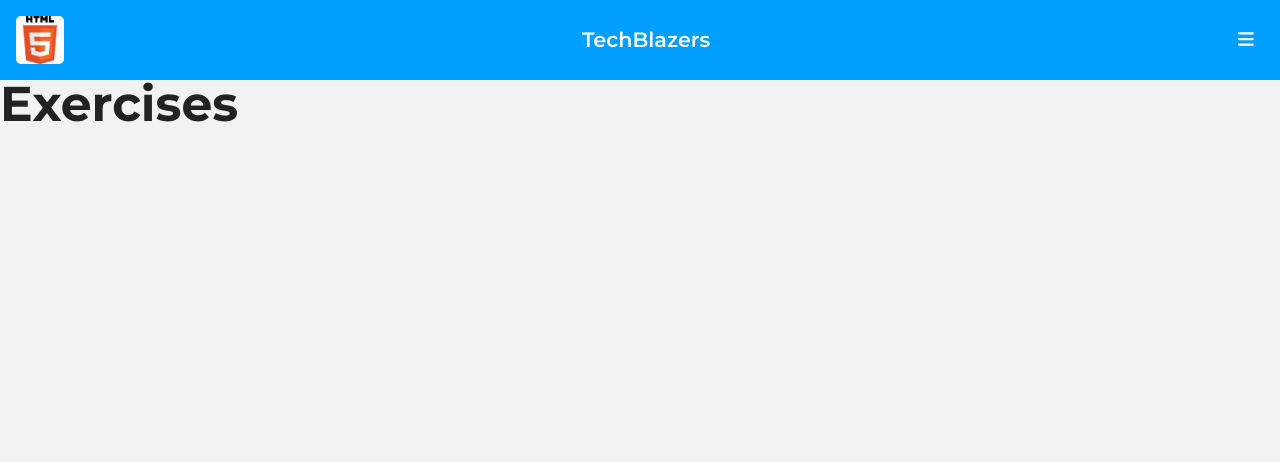
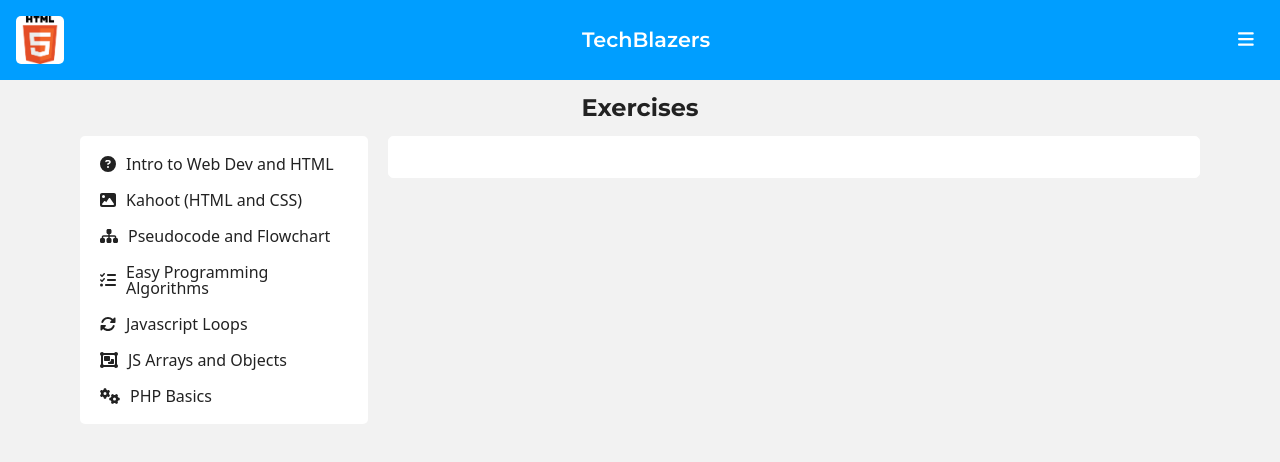
Before and after one commit to RiyaVillamor/Techblazers, a React (Vite) app: page /exercises in a window 1280 px wide. Shown: the top 462 px of the page. Built offline with nearby package versions, Linux system fonts and the light colour scheme.

Commit message:
:construction: Add intro to web dev exercises and enable filtering

```diff
--- a/src/pages/Exercises.jsx
+++ b/src/pages/Exercises.jsx
@@ -1,13 +1,158 @@
-import React from 'react';
+import React, { useState } from 'react';
 import '../styles/pages/Exercises.scss';
+import { FontAwesomeIcon } from '@fortawesome/react-fontawesome';
+import {
+  faQuestionCircle,
+  faImage,
+  faSitemap,
+  faTasks,
+  faSyncAlt,
+  faObjectGroup,
+  faCogs,
+} from '@fortawesome/free-solid-svg-icons';
 
-const Exercises = () => {
+const ExercisesPage = () => {
+  const [selectedExercise, setSelectedExercise] = useState('');
+
+  const exercises = [
+    {
+      id: '1c',
+      title: 'Intro to Web Dev and HTML',
+      content: (
+        <div>
+          <p><strong>Question 1:</strong> Kahoot Questions and Answers</p>
+          <ol type="A">
+            <ul>A. A computer on which the website or web app files are hosted</ul>
+            <ul>B. Internet</ul>
+            <ul>C. Web</ul>
+            <ul>D. <strong className="correct-answer">Server (Correct Answer)</strong></ul>
+          </ol>
+          <p>
+            <strong>Question 2:</strong> The part of the web page that the web browser displays in
+            the browser window, and that you see and interact with.
+          </p>
+          <ol type="A">
+            <ul>A. Back-end</ul>
+            <ul>B. Assembly Language</ul>
+            <ul>C. <strong className="correct-answer"> Front-end (Correct Answer)</strong></ul>
+            <ul>D. Operating System</ul>
+          </ol>
+          <p><strong>Question 3:</strong><span className="correct-answer"> <strong>True</strong></span> or False: Front-end Web Development is also called Client-side Web Development</p>
+          <p><strong>Question 4:</strong>  Which of the following is NOT part of the core web technologies?</p>
+          <ol>
+            <ul>A. JavaScript</ul>
+            <ul>B. <strong className="correct-answer">Python (Correct Answer)</strong></ul>
+            <ul>C. CSS</ul>
+            <ul>D. HTML</ul>
+          </ol>
+          <p><strong>Question 5:</strong> Which of the following is NOT an aspect of web development?</p>
+          <ol>
+            <ul>A. Web Design </ul>
+            <ul>B. Web Programming</ul>
+            <ul>C. <strong className="correct-answer">Web Crawling (Correct Answer)</strong></ul>
+            <ul> D. Web Publishing</ul>
+          </ol>
+          <p><strong>Question 6:</strong> True or <span className="correct-answer"><strong>False:</strong></span> We use CSS to make our web pages dynamic and interactive.</p>
+          <p><strong>Question 7:</strong> Which one do you use to inform the browser that the document is an HTML5 document?</p>
+          <ol type="A">
+            <ul>A. &lt;html&gt;&lt;/html&gt;</ul>
+            <ul>B. <strong className="correct-answer"> &lt;!DOCTYPE html&gt; (Correct Answer)</strong></ul>
+            <ul>C. &lt;meta charset="UTF-8"/&gt;</ul>
+            <ul>D. &lt;head&gt;&lt;/head&gt;</ul>
+          </ol>
+          <p><strong>Question 8:</strong> <span className="correct-answer"><strong>True</strong></span> or False: HTML Elements are placed in the opening tag and take values which convey more information about the element.</p>
+          <p><strong>Question 9:</strong> What is the correct syntax for a closing tag?</p>
+          <ol type="A">
+            <ul>A. [/div]</ul>
+            <ul>B. &lt;\\div&gt;</ul>
+            <ul>C. &lt;div/&gt;</ul>
+            <ul>D. <strong className="correct-answer"> &lt;/div&gt; (Correct Answer)</strong></ul>
+          </ol>
+          <p><strong>Question 10:</strong> <span className="correct-answer"><strong>True</strong></span> or False: &lt;img&gt; is a self-closing tag</p>
+          <p><strong>Question 11:</strong> <span className="correct-answer"><strong>False</strong></span> or True: An ordered list is an element that shows listings in bullet form.</p>
+          <p><strong>Question 12:</strong> Which of the following is NOT a valid attribute of an HTML element</p>
+          <ol type="A">
+            <ul>A. href</ul>
+            <ul>B. src</ul>
+            <ul>C. <strong className="correct-answer">background-color (Correct Answer)</strong></ul>
+            <ul>D. width</ul>
+          </ol>
+        </div>
+      ),
+      icon: faQuestionCircle,
+    },
+    {
+      id: '1e',
+      title: 'Kahoot (HTML and CSS)',
+      content: 'html-css-01.png...',
+      icon: faImage,
+    },
+    {
+      id: '2a',
+      title: 'Pseudocode and Flowchart',
+      content: 'html-css-01.png...',
+      icon: faSitemap,
+    },
+    {
+      id: '2b',
+      title: 'Easy Programming Algorithms',
+      content: 'html-css-01.png...',
+      icon: faTasks,
+    },
+    {
+      id: '2c',
+      title: 'Javascript Loops',
+      content: 'html-css-01.png...',
+      icon: faSyncAlt,
+    },
+    {
+      id: '2d',
+      title: 'JS Arrays and Objects',
+      content: 'html-css-01.png...',
+      icon: faObjectGroup,
+    },
+    {
+      id: '3a',
+      title: 'PHP Basics',
+      content: 'html-css-01.png...',
+      icon: faCogs,
+    },
+    // Add more exercises here...
+  ];
+
+  const exerciseClickHandler = (exerciseId) => {
+    setSelectedExercise(exerciseId);
+  };
+
   return (
     <div className="exercises-page">
       <h1>Exercises</h1>
-
+      <div className="exercise-container">
+        <div className="exercise-list">
+          {exercises.map((exercise) => (
+            <div
+              key={exercise.id}
+              className={`exercise ${selectedExercise === exercise.id ? 'active' : ''}`}
+              onClick={() => exerciseClickHandler(exercise.id)}
+            >
+              <FontAwesomeIcon icon={exercise.icon} className="exercise-icon" />
+              {exercise.title}
+            </div>
+          ))}
+        </div>
+        <div className="exercise-content">
+          {selectedExercise && (
+            <div className="exercise-details">
+              <h2>{exercises.find((ex) => ex.id === selectedExercise).title}</h2>
+              <div className="exercise-content-text">
+                {exercises.find((ex) => ex.id === selectedExercise).content}
+              </div>
+            </div>
+          )}
+        </div>
+      </div>
     </div>
   );
 };
 
-export default Exercises;
+export default ExercisesPage;
--- a/src/styles/pages/Exercises.scss
+++ b/src/styles/pages/Exercises.scss
@@ -1 +1,79 @@
 @import "../main.scss";
+
+
+.exercises-page {
+  display: flex;
+  flex-direction: column;
+  align-items: center;
+  padding: 1rem;
+
+  h1 {
+    font-size: 1.5rem;
+    margin-bottom: 1rem;
+  }
+
+
+  .exercise-container {
+    display: flex;
+    align-items: flex-start;
+    width: 100%;
+    max-width: 70rem;
+
+    .exercise-list {
+
+      flex: 1;
+      padding: 10px;
+      border-radius: 5px;
+      margin-right: 20px;
+      background-color: var(--white);
+      max-width: 18rem;
+
+      .exercise {
+        padding: 10px;
+        cursor: pointer;
+        transition: background-color 0.2s;
+        display: flex;
+        align-items: center;
+
+        &:hover {
+          background-color: var(--grey-200);
+        }
+
+        &.active {
+          background-color: var(--primary-500);
+          color: var(--white);
+        }
+
+        .exercise-icon {
+          margin-right: 10px;
+        }
+      }
+    }
+
+    .exercise-content {
+      flex: 2;
+      padding: 20px;
+      border: 1px solid var(--white);
+      border-radius: 5px;
+      background-color: var(--white);
+
+      .exercise-details {
+        h2 {
+          font-size: 20px;
+          margin-bottom: 10px;
+        }
+
+        .exercise-content-text {
+          p {
+            margin-top: 10px;
+            line-height: 1.5;
+          }
+        }
+      }
+    }
+  }
+}
+
+.correct-answer {
+    color: $green-dark;
+  }
```
